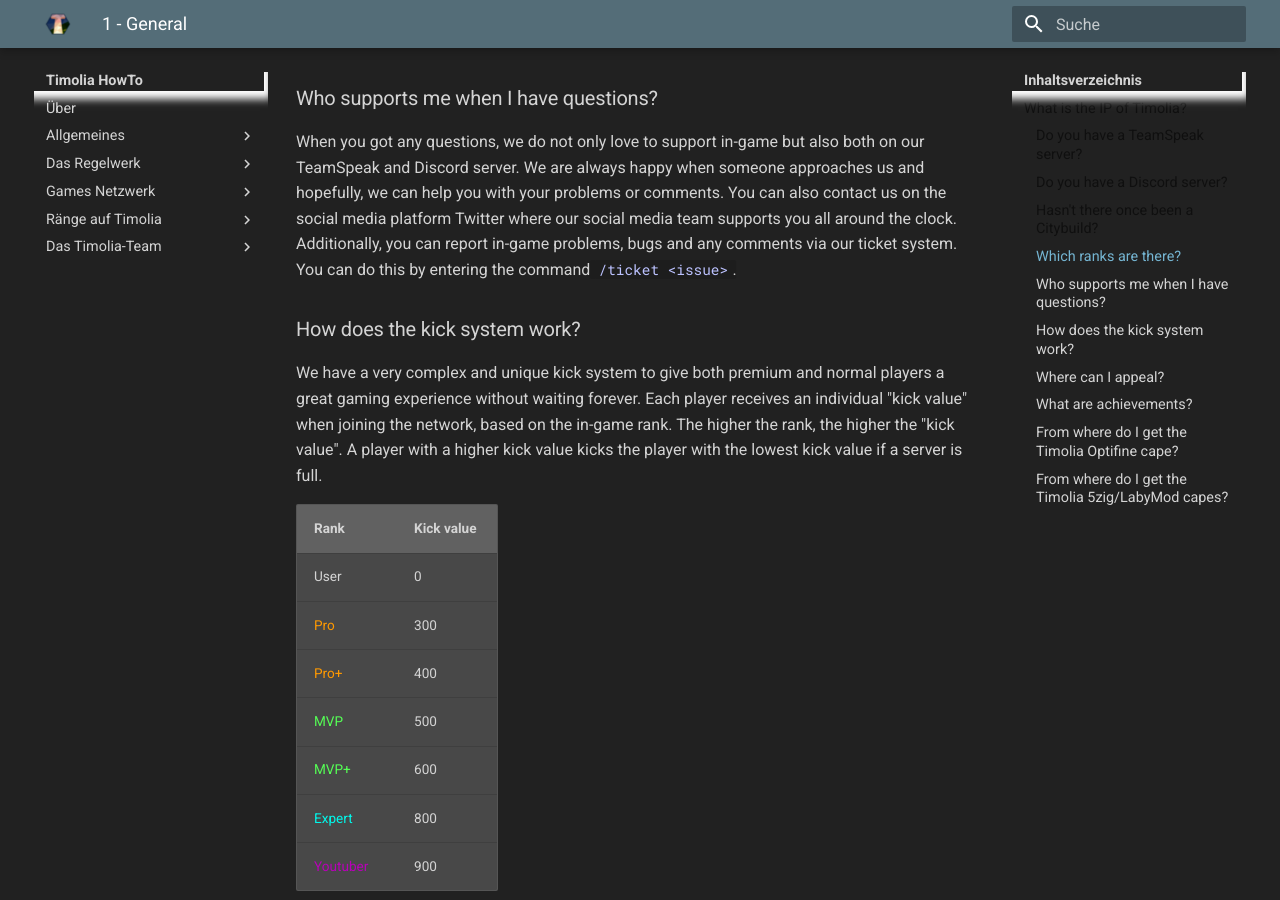
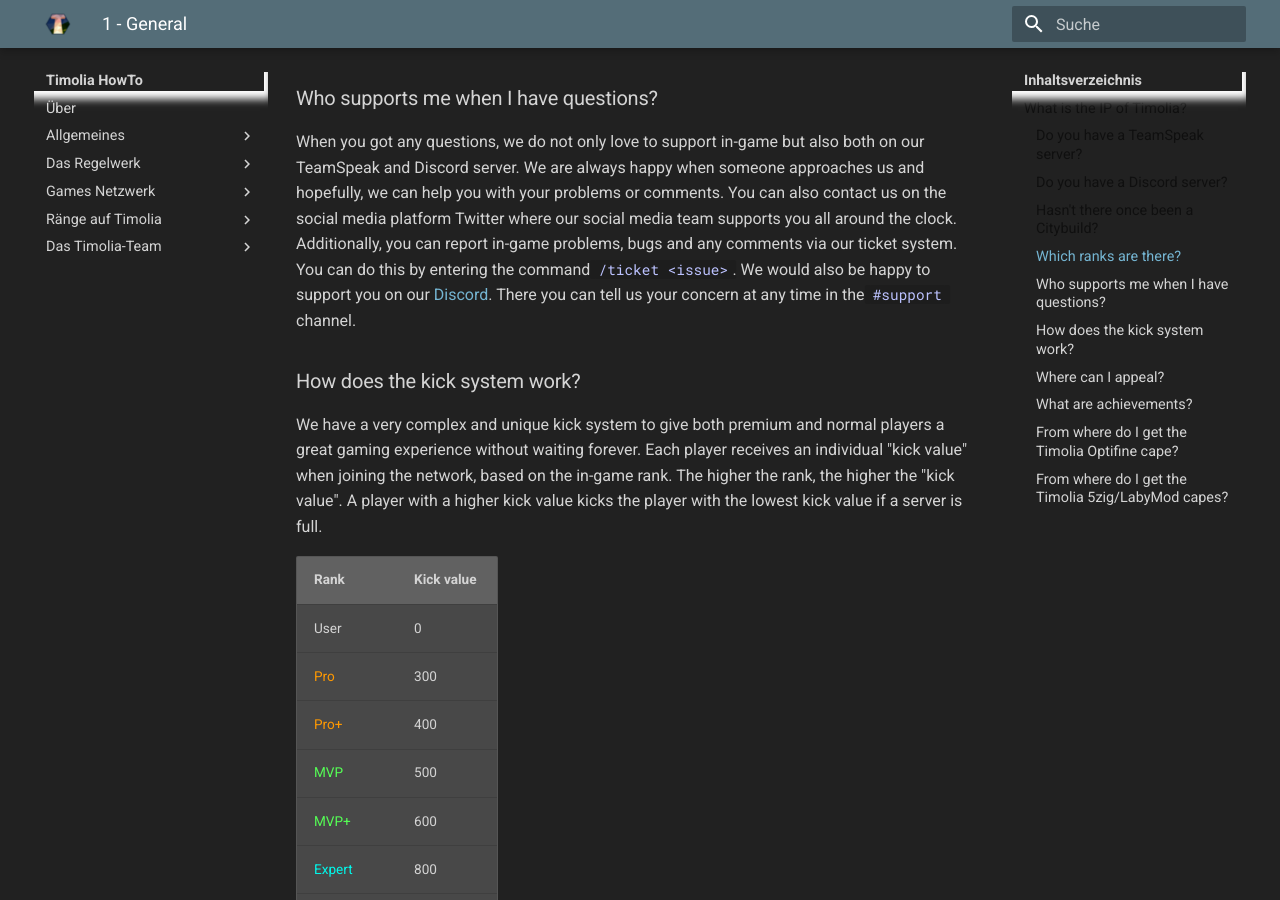
Before and after one commit to TimoliaDE/HowTo, an MkDocs documentation site: the page built from docs/faq.en.md, in a window 1280 px wide and 900 px high, scrolled down 1797 px. Built offline with MkDocs 1.6.1 and Material for MkDocs 9.7.7, drawn with Linux system fonts in a browser that asks for light colours; old or Windows-style settings are respelled for this version of MkDocs.

Commit message:
Discord-Support im FAQ-Bereich im HowTo

```diff
--- a/docs/faq.en.md
+++ b/docs/faq.en.md
@@ -85,6 +85,7 @@ We are always happy when someone approaches us and hopefully, we can help you wi
 You can also contact us on the social media platform Twitter where our social media team supports you all around the clock.
 Additionally, you can report in-game problems, bugs and any comments via our ticket system.
 You can do this by entering the command `/ticket <issue>`.
+We would also be happy to support you on our [Discord](https://timolia.de/discord). There you can tell us your concern at any time in the `#support` channel.
 
 ### How does the kick system work?
 We have a very complex and unique kick system to give both premium and normal players a great gaming experience
```
Also changed, not shown: docs/faq.de.md (+1 -0 lines).
